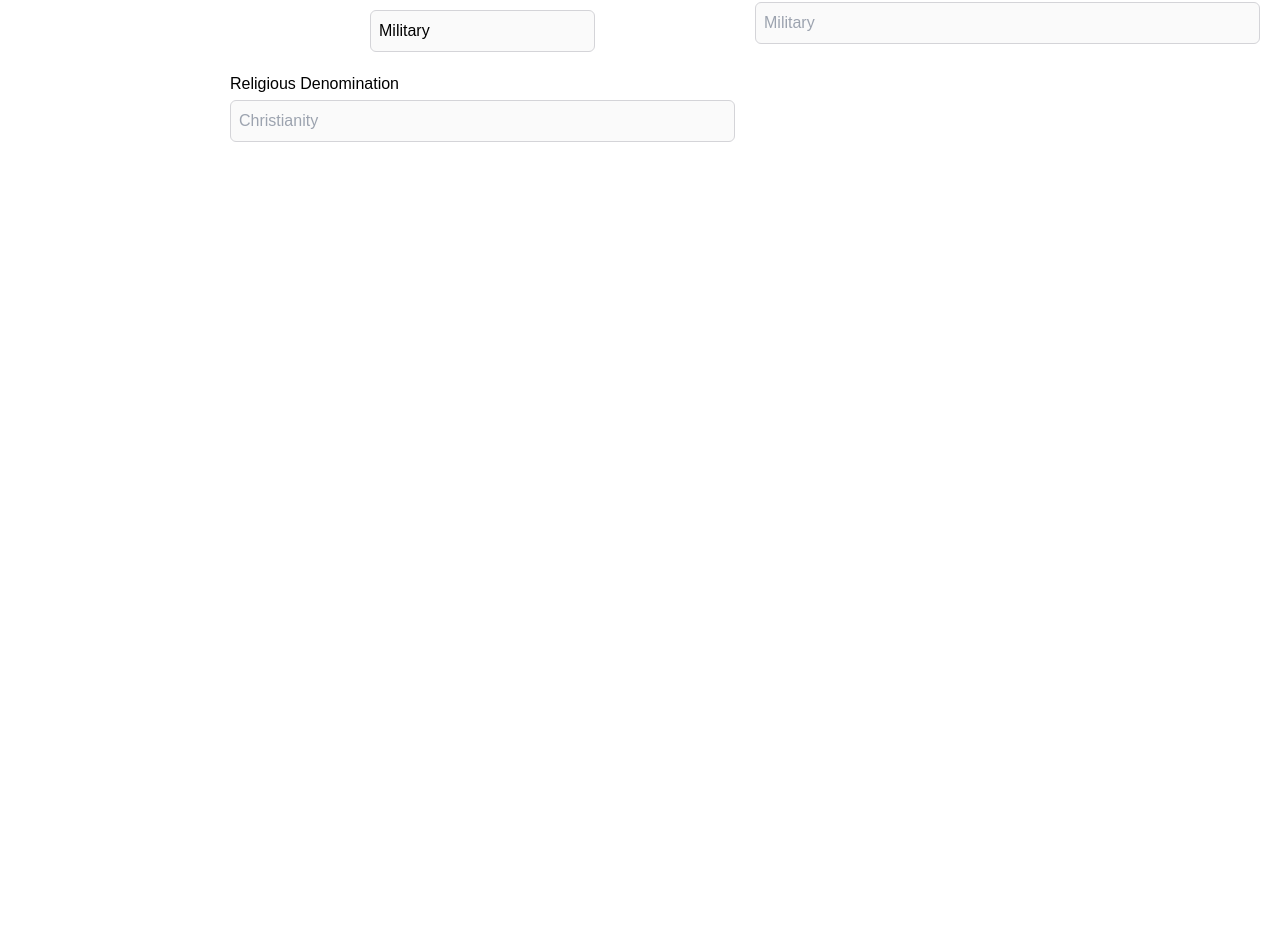
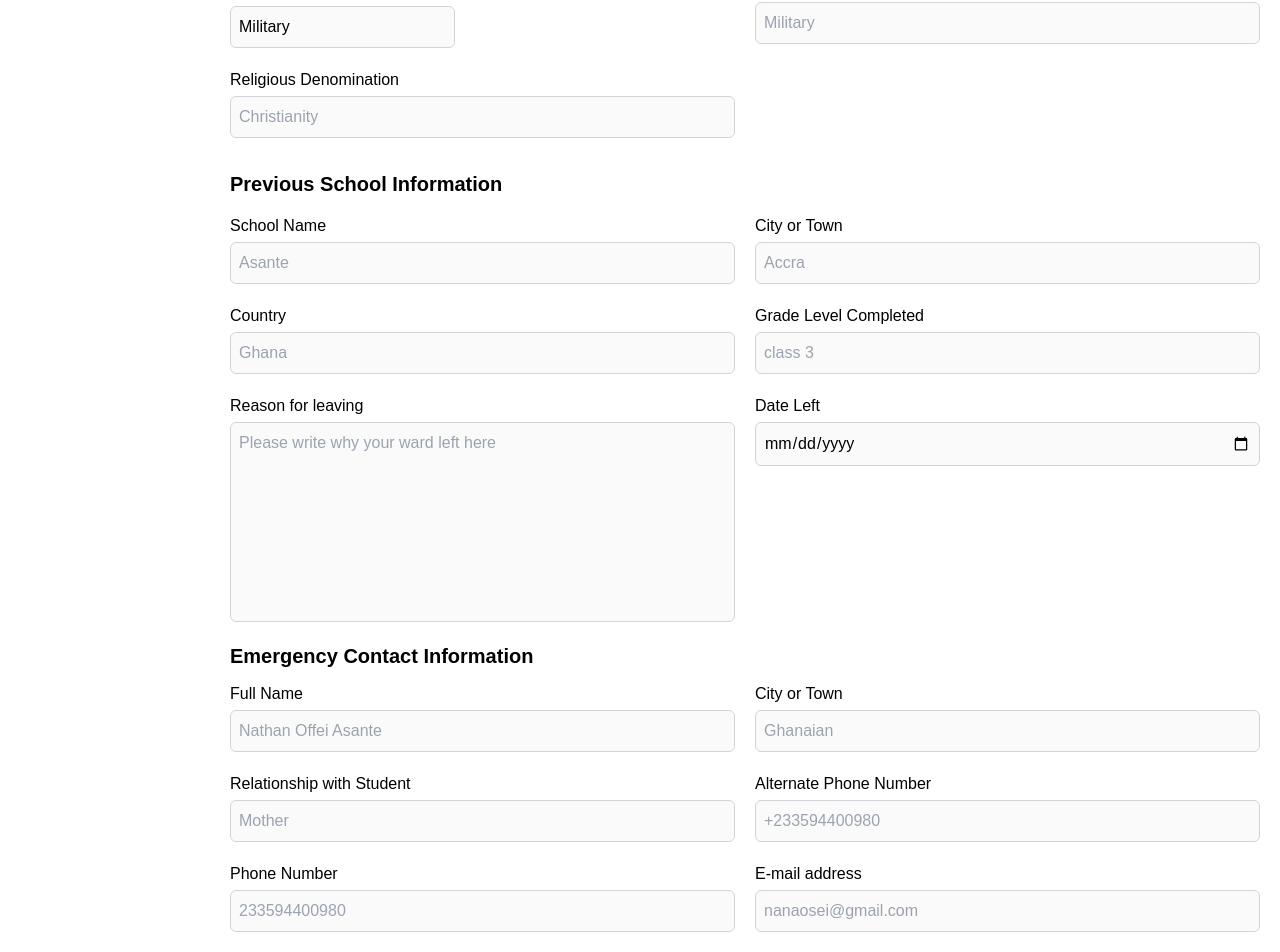
Before and after one commit to sappiah085/project-management, a Next.js app: page /admin/admissions/student-info in a window 1280 px wide. Shown: the part 1574-2526 px from the top of the page. Before the commit the page ends 1876 px from the top, so only its background shows below. Built offline with nearby package versions, Linux system fonts and the light colour scheme; a web font is replaced by a local one.

Commit message:
completed dashboard ui

```diff
--- a/components/dataTable/dataTable.tsx
+++ b/components/dataTable/dataTable.tsx
@@ -43,9 +43,10 @@ export default function DataTable({
 
         <SelectInput
           inputClass="!rounded-3xl  !w-[70px] text-center"
-          labelOrient="flex-row text-sm"
+          labelOrient="flex-row text-sm items-center !gap-2 justify-end lg:justify-start"
           months={[10, 344, 56]}
           label="Show entries"
+          // hide="hidden lg:flex"
         />
       </div>
       <table ref={tableRef}>
--- a/components/information/information.tsx
+++ b/components/information/information.tsx
@@ -5,7 +5,7 @@ export default function InformationParent({ parent }: { parent: string }) {
   return (
     <>
       {" "}
-      <h2 className="font-semibold sticky top-16 z-10 bg-white py-1">
+      <h2 className="font-semibold sticky text-sm lg:text-lg top-16 z-10 bg-white py-1">
         {parent} Information
       </h2>
       <div className="w-full  mb-6 pt-9 grid md:grid-cols-2 gap-5">
--- a/components/selectInput/selectInput.tsx
+++ b/components/selectInput/selectInput.tsx
@@ -6,12 +6,13 @@ export default function SelectInput({
   label,
   labelOrient = "flex-col",
   inputClass = "",
+  hide = "",
 }: any) {
   const [values, setValues] = useState({ month: months[0], openMenu: false });
   return (
-    <div className={"relative flex items-center gap-2 " + labelOrient}>
+    <div className={"relative   flex items-start gap-1 " + labelOrient}>
       {label && (
-        <label className="font-medium hidden lg:flex" htmlFor={label}>
+        <label className={"font-medium " + hide} htmlFor={label}>
           {label}
         </label>
       )}
--- a/pages/admin/admissions/index.tsx
+++ b/pages/admin/admissions/index.tsx
@@ -43,7 +43,7 @@ export default function AdminDashboard() {
               />
             ))}
           </div>
-          <div className="flex items-center gap-4 sticky top-16 z-30 bg-white py-1">
+          <div className="flex items-center  gap-4 sticky top-16 z-30 bg-white py-1">
             <SelectInput months={months} />
             <span className="flex items-center relative">
               <span className="absolute top-[50%] -translate-y-[50%] left-3 inline-block">
--- a/pages/admin/admissions/student-info.tsx
+++ b/pages/admin/admissions/student-info.tsx
@@ -34,6 +34,8 @@ export default function StudentInfo() {
       </button>
       <section className="relative flex flex-col w-full pb-32 px-3">
         <span className="flex flex-col w-full p-2" ref={information}>
+          {/* personal information  */}
+
           <h1 className="font-bold  text-xl sticky top-16 z-10 bg-white py-1">
             Personal Information
           </h1>
@@ -71,18 +73,111 @@ export default function StudentInfo() {
             />
           </div>
 
+          {/* Parent and Guardian Information  */}
           <InformationParent parent="Father's" />
           <InformationParent parent="Mother's" />
           <InformationParent parent="Guardian Information (Fill this if you are the guardian)" />
+
+          {/* School information  */}
+          <h1 className="font-bold  text-xl sticky top-16 z-10 bg-white py-2">
+            Previous School Information
+          </h1>
+          <div className="w-full mb-4 pt-2 grid md:grid-cols-2 gap-5">
+            <Input
+              name="school-name"
+              type="text"
+              label="School Name"
+              placeholder="Asante"
+            />
+            <Input
+              name="city"
+              type="text"
+              label="City or Town"
+              placeholder="Accra"
+            />
+            <Input
+              name="country"
+              type="text"
+              label="Country"
+              placeholder="Ghana"
+            />
+            <Input
+              name="level-completed"
+              type="text"
+              label="Grade Level Completed"
+              placeholder="class 3"
+            />
+            <div className={"w-full flex flex-col gap-1 "}>
+              <label className="font-medium" htmlFor="reason">
+                Reason for leaving
+              </label>
+              <textarea
+                className="outline-none w-full border-[1px] rounded-md border-zinc-300 p-2 bg-zinc-200/20 invalid:border-red-300 h-[200px] resize-none"
+                id="reason"
+                placeholder="Please write why your ward left here"
+              ></textarea>
+            </div>
+            <Input
+              name="date-left"
+              type="date"
+              label="Date Left"
+              placeholder=""
+            />
+          </div>
+
+          {/* emergency numbers */}
+          <h1 className="font-bold  text-xl top-16 sticky  z-10 bg-white py-1">
+            Emergency Contact Information
+          </h1>
+
+          <div className="w-full mb-4 pt-2 grid md:grid-cols-2 gap-5">
+            <Input
+              name="name"
+              type="text"
+              label="Full Name"
+              placeholder="Nathan Offei Asante"
+            />
+            <Input
+              name="City or Town"
+              type="text"
+              label="City or Town"
+              placeholder="Ghanaian"
+            />
+            <Input
+              name="relationship"
+              type="text"
+              label="Relationship with Student"
+              placeholder="Mother"
+            />
+            <Input
+              name="alt-number"
+              type="text"
+              label="Alternate Phone Number"
+              placeholder="+233594400980"
+            />
+            <Input
+              name="number"
+              type="text"
+              label="Phone Number"
+              placeholder="233594400980"
+            />
+            <Input
+              name="email"
+              type="email"
+              label="E-mail address"
+              placeholder="nanaosei@gmail.com"
+            />
+          </div>
         </span>
 
+        {/* buttons */}
         <div className="flex fixed bottom-0 z-10 bg-white/95 w-full lg:pl-52  items-center px-6 p-3 gap-9">
           <SubmitBtn
             className="bg-green-500 rounded-xl after:bg-green-500"
             label="Approve Admission"
           />
           <SubmitBtn
-            className="bg-red-500 rounded-xl after:bg-red-500"
+            className="bg-red-500  rounded-xl after:bg-red-500"
             label="Decline Admission"
           />
         </div>
--- a/pages/admin/newsletters/post-letter.tsx
+++ b/pages/admin/newsletters/post-letter.tsx
@@ -59,7 +59,7 @@ export default function PostLetter() {
             transform: PopUp ? "scale(1)" : "scale(0)",
             width: PopUp ? "100%" : "0",
           }}
-          className="absolute px-3 top-0 left-0 bg-black/10 z-50 h-screen w-full transition-[transform] ease-out duration-200 overflow-hidden  flex justify-center items-center"
+          className="absolute px-3 top-0 left-0 bg-black/10 z-[500] h-screen w-full transition-[transform] ease-out duration-200 overflow-hidden  flex justify-center items-center"
         >
           <div className="bg-white lg:p-7 p-2 py-8 max-w-md rounded-[50px] flex flex-col gap-2 items-center relative">
             <button
```
